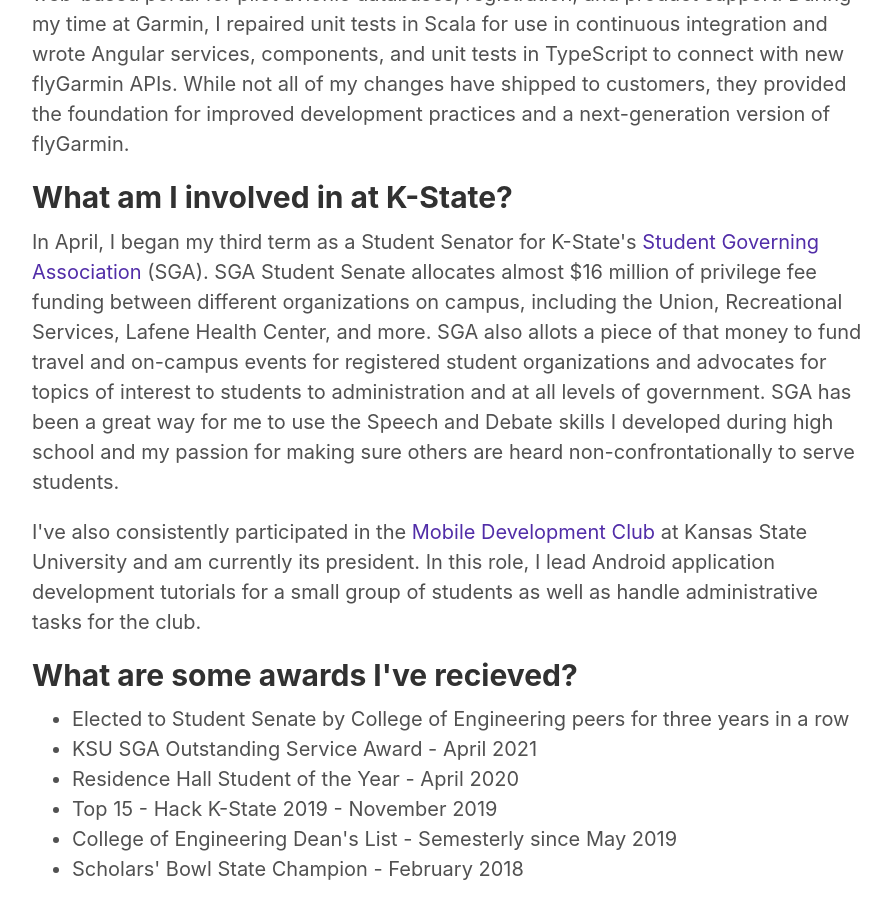
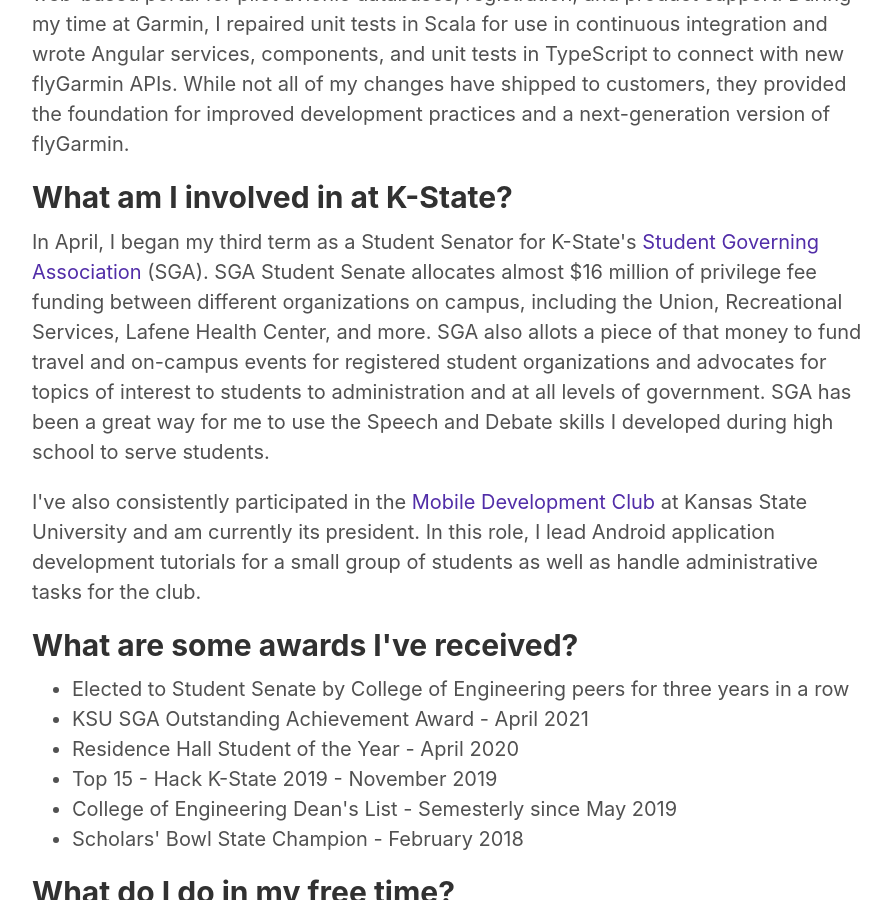
Before and after one commit to awbooze/awbooze.github.io, a Jekyll site: the page built from about.html, in a window 1280 px wide and 900 px high, scrolled down 1301 px. Shown: the whole window, without its empty margins (188-1079 px from the left). Built offline with Jekyll 4.4.1, drawn with Linux system fonts in a browser that asks for light colours; some of the changed text lies outside the part shown.

Commit message:
Typo fixes and corrections on About page

```diff
--- a/about.html
+++ b/about.html
@@ -85,8 +85,7 @@
     money to fund travel and on-campus events for registered student organizations and
     advocates for topics of interest to students to administration and at all
     levels of government. SGA has been a great way for me to use the Speech and
-    Debate skills I developed during high school and my passion for making sure
-    others are heard non-confrontationally to serve students.
+    Debate skills I developed during high school to serve students.
 </p>
 <p>
     I've also consistently participated in the
@@ -98,10 +97,10 @@
     as well as handle administrative tasks for the club.
 </p>
 
-<h2>What are some awards I've recieved?</h2>
+<h2>What are some awards I've received?</h2>
 <ul>
     <li>Elected to Student Senate by College of Engineering peers for three years in a row</li>
-    <li>KSU SGA Outstanding Service Award - April 2021</li>
+    <li>KSU SGA Outstanding Achievement Award - April 2021</li>
     <li>Residence Hall Student of the Year - April 2020</li>
     <li>Top 15 - Hack K-State 2019 - November 2019</li>
     <li>College of Engineering Dean's List - Semesterly since May 2019</li>
```
Also changed, not shown: other parts of about.html (+2 -2 lines).
